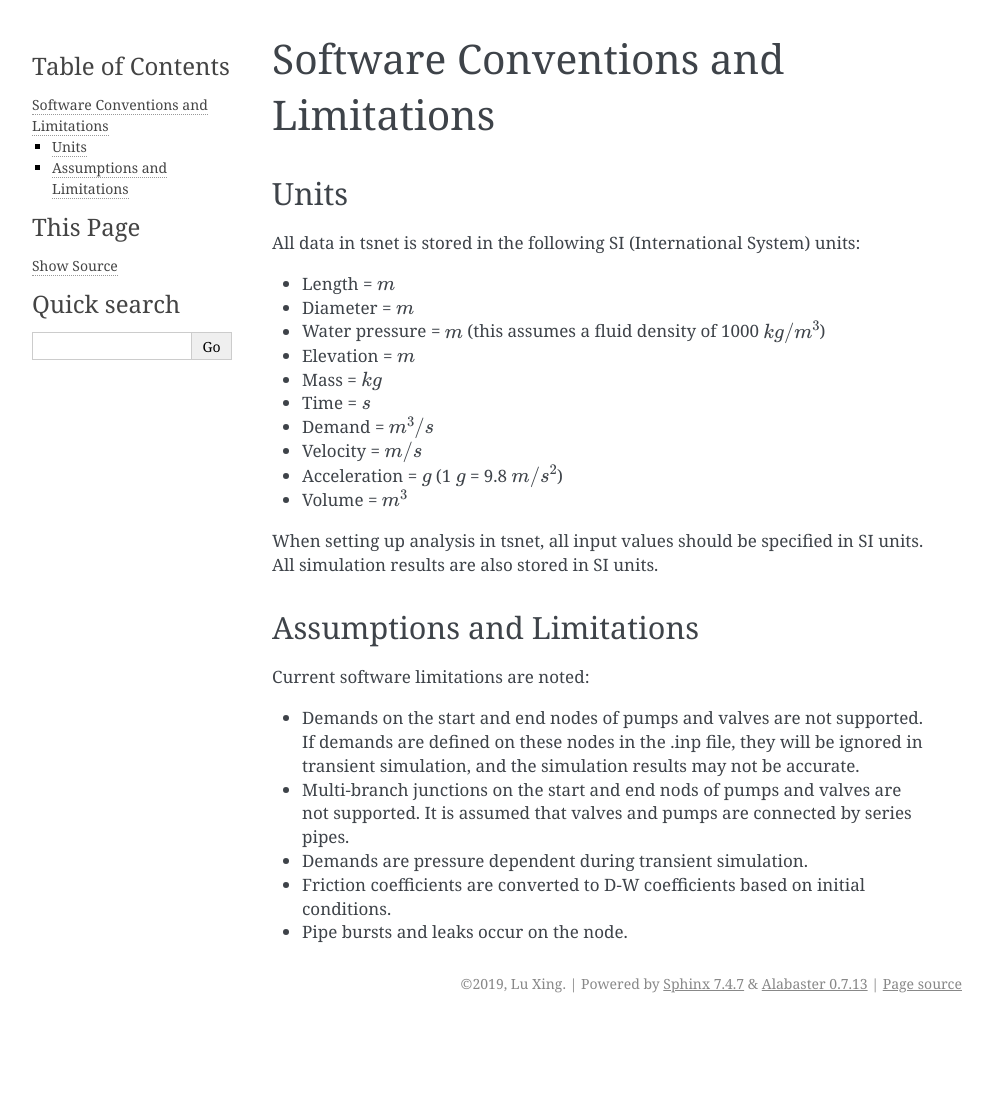
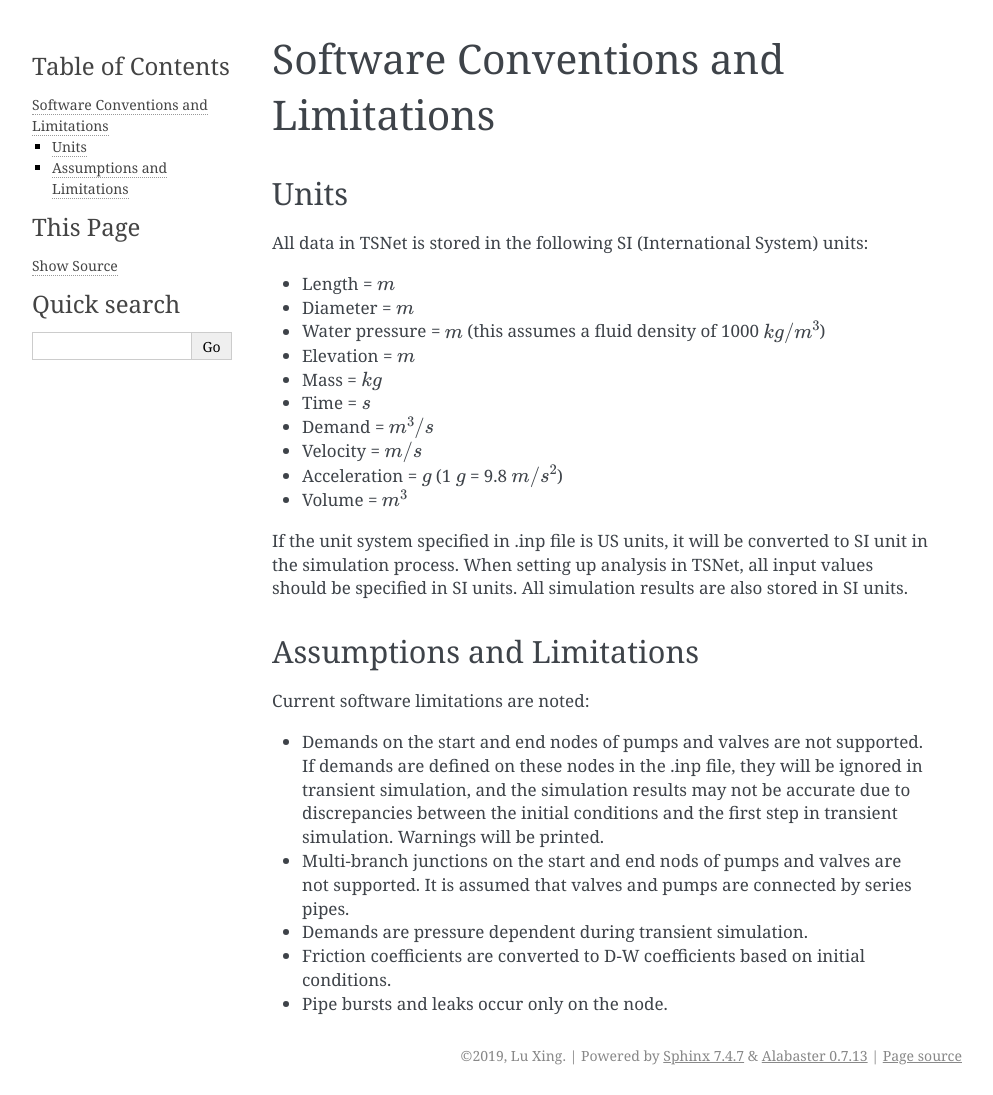
Before and after one commit to glorialulu/TSNet, a Sphinx documentation site: the page built from docs/limitations.rst, in a window 1280 px wide. Shown: the whole page, without its empty margins (148-1141 px from the left). Built offline with Sphinx 7.4.7, drawn with Linux system fonts in a browser that asks for light colours; before the commit the page ends 1023 px from its top, so only the background shows below that.

Commit message:
docs updated

```diff
--- a/docs/index.rst
+++ b/docs/index.rst
@@ -9,6 +9,7 @@
    installation
    limitations
    usage
+   model
    initial
    transient
    results
--- a/docs/initial.rst
+++ b/docs/initial.rst
@@ -2,7 +2,7 @@
 Initial Condition
 =================
 
-tsnet employed [WNTRSi]_ for simulating the steady state
+TSNet employed WNTR [WNTRSi]_ for simulating the steady state
 in the network to establish the initial flow conditions for
 the upcoming transient simulations.
 
--- a/docs/limitations.rst
+++ b/docs/limitations.rst
@@ -5,7 +5,7 @@ Software Conventions and Limitations
 Units
 ------
 
-All data in tsnet is stored in the following SI (International System) units:
+All data in TSNet is stored in the following SI (International System) units:
 
 * Length = :math:`m`
 * Diameter = :math:`m`
@@ -19,7 +19,9 @@ All data in tsnet is stored in the following SI (International System) units:
 * Acceleration = :math:`g` (1 :math:`g` = 9.8 :math:`m/s^2`)
 * Volume = :math:`m^3`
 
-When setting up analysis in tsnet, all input values
+If the unit system specified in .inp file is US units,
+it will be converted to SI unit in the simulation process.
+When setting up analysis in TSNet, all input values
 should be specified in SI units.
 All simulation results are also stored in SI units.
 
@@ -32,7 +34,8 @@ Current software limitations are noted:
 *   Demands on the start and end nodes of pumps and valves are not supported.
     If demands are defined on these nodes in the .inp file, they will be
     ignored in transient simulation, and the simulation results may
-    not be accurate.
+    not be accurate due to discrepancies between the initial conditions
+    and the first step in transient simulation. Warnings will be printed.
 
 *   Multi-branch junctions on the start and end nods of pumps and valves
     are not supported. It is assumed that valves and pumps are connected
@@ -43,4 +46,4 @@ Current software limitations are noted:
 *   Friction coefficients are converted to D-W coefficients based
     on initial conditions.
 
-*   Pipe bursts and leaks occur on the node.
+*   Pipe bursts and leaks occur only on the node.
```
Also changed, not shown: README.rst (+7 -1 lines), docs/installation.rst (+32 -23 lines), docs/model.rst (added, +40 -0 lines), docs/usage.rst (+7 -7 lines), 1 other file.
